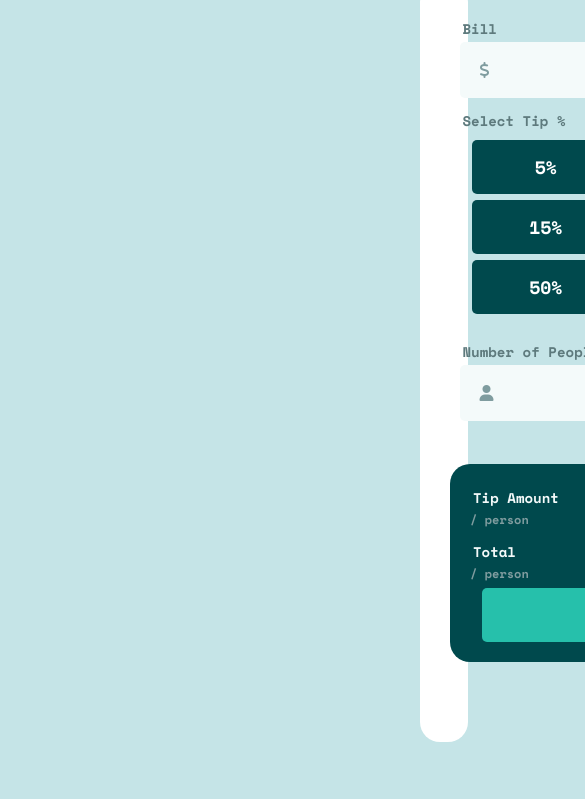
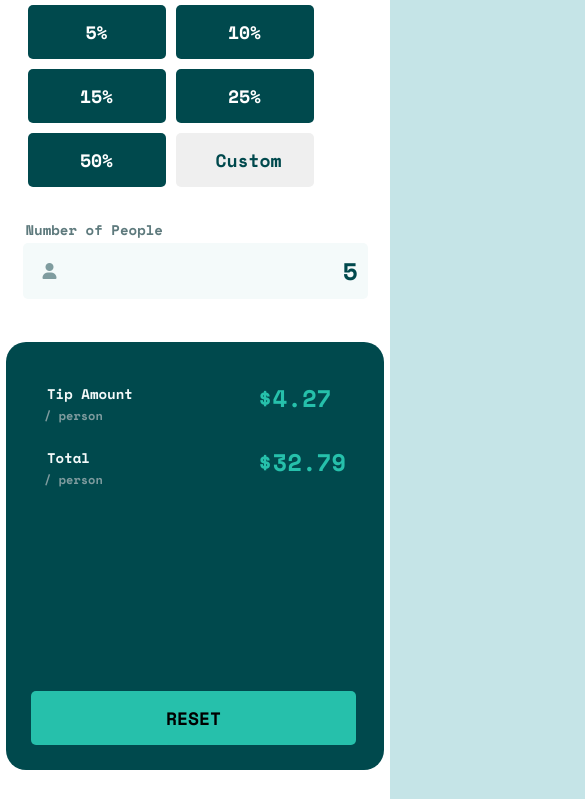
Before and after one commit to mariabrock/fronendmentorio-tip-calculator-solution, a plain HTML site: page index.html in a window 390 px wide. Shown: the part 234-1033 px from the top of the page, 585 px wide, since content can reach past the window. Drawn offline with nearby package versions, Linux system fonts and the light colour scheme.

Commit message:
re-doing mostly everything

```diff
--- a/styles.css
+++ b/styles.css
@@ -11,8 +11,11 @@ html, body {
   display: flex;
   flex-direction: column;
   justify-content: center;
-  margin: 10rem;
+  margin-left: 10rem;
+  margin-top: 0;
   padding: 0;
+  height: 100%;
+  width: 100%;
 }
 
 img {
@@ -36,8 +39,6 @@ img {
   padding: 2rem;
   margin-left: 25rem;
   max-width: 850px;
-  /*border-top-left-radius: 20px;*/
-  /*border-top-right-radius: 20px;*/
 }
 
 .bill-container {
@@ -66,26 +67,23 @@ img {
 }
 
 .button-container {
-  display: grid;
-  grid-template-areas:
-  "five" "ten"
-  "fifteen" "twenty"
-  "fifty" "custom";
-  grid-template-columns:
-  1fr 1fr;
+  display: flex;
+  flex-direction: row;
+  flex-wrap: wrap;
+  justify-content: stretch;
 }
 
 button {
   font-family: 'Space Mono', monospace;
   border: none;
-  margin-top: .5rem;
-  margin-left: 1rem;
-  margin-right: 1rem;
-  padding: 14px 20px;
+  margin: 5px;
+  padding: 14px 40px;
   text-align: center;
   text-decoration: none;
-  display: inline-block;
   border-radius: 5px;
+  transition-duration: 0.4s;
+  width: 40%;
+  cursor: pointer;
   font-size: large;
 }
 
@@ -127,18 +125,16 @@ button {
   grid-area: "custom";
 }
 
-.customers-container {
-  grid-area: "customers";
-}
-
 .grid {
   display:  grid;
   grid-template-areas:
   "header" "price"
   "header" "price";
   grid-template-columns: 1fr 1fr;
-  row-gap:  10px;
-  column-gap:  10px;
+  row-gap:  20px;
+  column-gap:  20px;
+  padding: 1.5rem;
+  margin-bottom: 15rem;
 }
 
 .total-text {
@@ -196,7 +192,7 @@ h3 {
 
 .btn-reset {
   background-color: hsl(172, 67%, 45%);
-  width: 300px;
+  width: 325px;
 }
 
 .attribution {
@@ -210,8 +206,17 @@ h3 {
 
 @media only screen and (max-width: 600px) {
 
+  .container {
+    display: flex;
+    flex-direction: column;
+    justify-content: center;
+    margin-top: 10rem;
+    margin-left: 0;
+    padding: 0;
+  }
+
   img {
-    margin-left: 10rem;
+    margin-left: 5rem;
   }
 
   .card {
@@ -223,5 +228,7 @@ h3 {
     "total";
     grid-template-columns: 1fr;
     row-gap: 25px;
+    margin: 0;
+    padding: 0;
   }
 }
```
